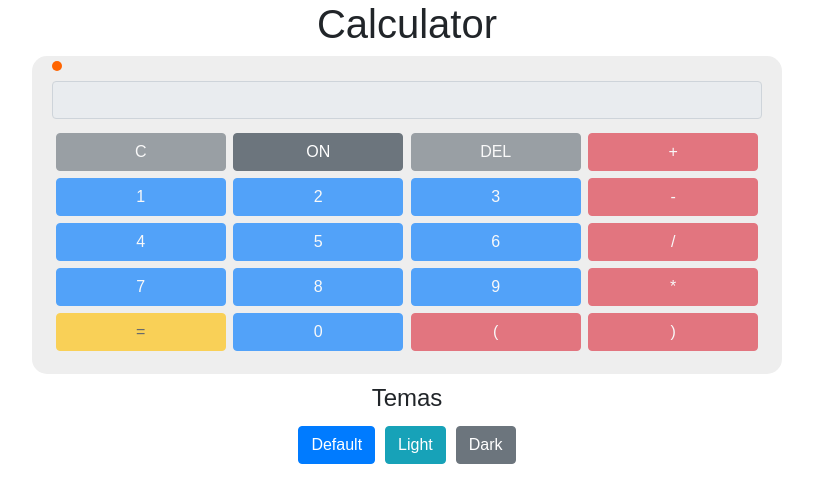
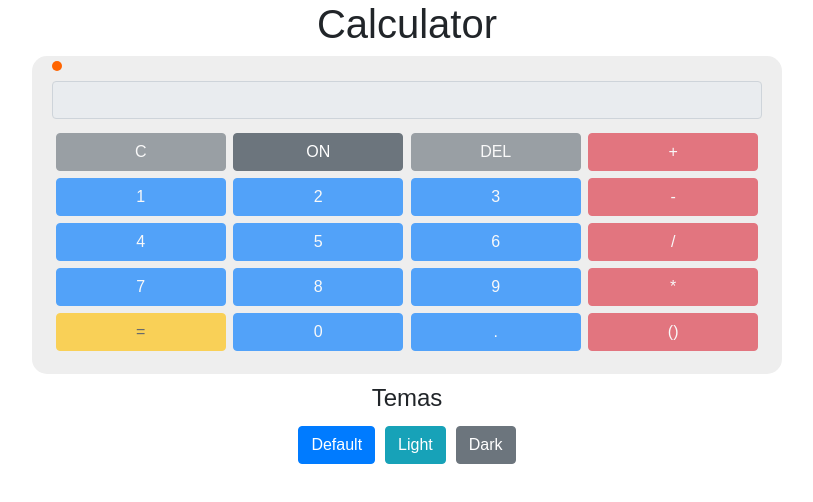
Before and after one commit to luiscsouzamuniz/calculator, a React (Create React App) app: page / in a window 1280 px wide. Shown: the top 502 px of the page, without its empty margins (233-1046 px from the left). Built offline with nearby package versions, Linux system fonts and the light colour scheme.

Commit message:
feat(component): adicionado dot para calculo float

```diff
--- a/src/core/components/keyboard.js
+++ b/src/core/components/keyboard.js
@@ -125,13 +125,13 @@ export const Keyboard = props => {
           disabled={props.disable}
         />
         <OperationButton
-          value="("
+          value="."
           onClick={props.onClickChange}
-          color={props.operationButton || "danger"}
+          color={props.numericButton || "primary"}
           disabled={props.disable}
         />
         <OperationButton
-          value=")"
+          value="()"
           onClick={props.onClickChange}
           color={props.operationButton || "danger"}
           disabled={props.disable}
```
